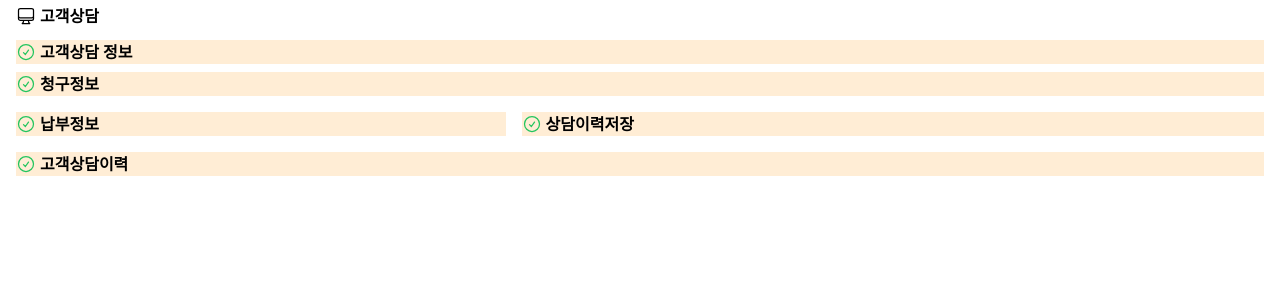
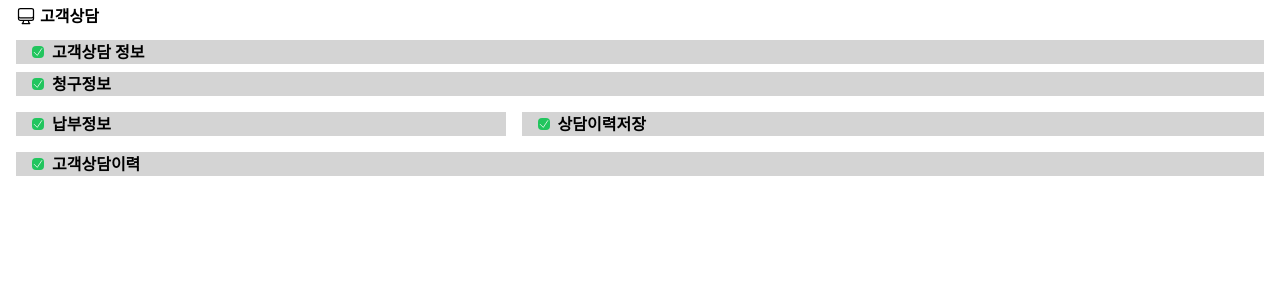
Before and after one commit to jinkihyeok/sk_practice, a React (Create React App) app: page / in a window 1280 px wide. Shown: the top 300 px of the page. Built offline with nearby package versions, Linux system fonts and the light colour scheme.

Commit message:
checkbox UI 수정

```diff
--- a/src/components/common/SectionHeader.tsx
+++ b/src/components/common/SectionHeader.tsx
@@ -6,21 +6,12 @@ interface SectionHeaderProps {
 
 const SectionHeader: React.FC<SectionHeaderProps> = ({ title }) => {
     return (
-        <div className="flex flex-row gap-1 items-center bg-orange-100">
-            <svg
-                xmlns="http://www.w3.org/2000/svg"
-                fill="none"
-                viewBox="0 0 24 24"
-                strokeWidth="1.5"
-                stroke="currentColor"
-                className="w-5 h-5 text-green-500"
-            >
-                <path
-                    strokeLinecap="round"
-                    strokeLinejoin="round"
-                    d="M9 12.75 11.25 15 15 9.75M21 12a9 9 0 1 1-18 0 9 9 0 0 1 18 0Z"
-                />
+        <div className="flex flex-row gap-2 px-4 items-center bg-neutral-300">
+            <svg xmlns="http://www.w3.org/2000/svg" fill="none" viewBox="0 0 24 24" strokeWidth="1.5"
+                 stroke="currentColor" className="w-3 h-3 text-white bg-green-500 rounded">
+                <path strokeLinecap="round" strokeLinejoin="round" d="m4.5 12.75 6 6 9-13.5"/>
             </svg>
+
             <h2 className="font-semibold">{title}</h2>
         </div>
     );
```
